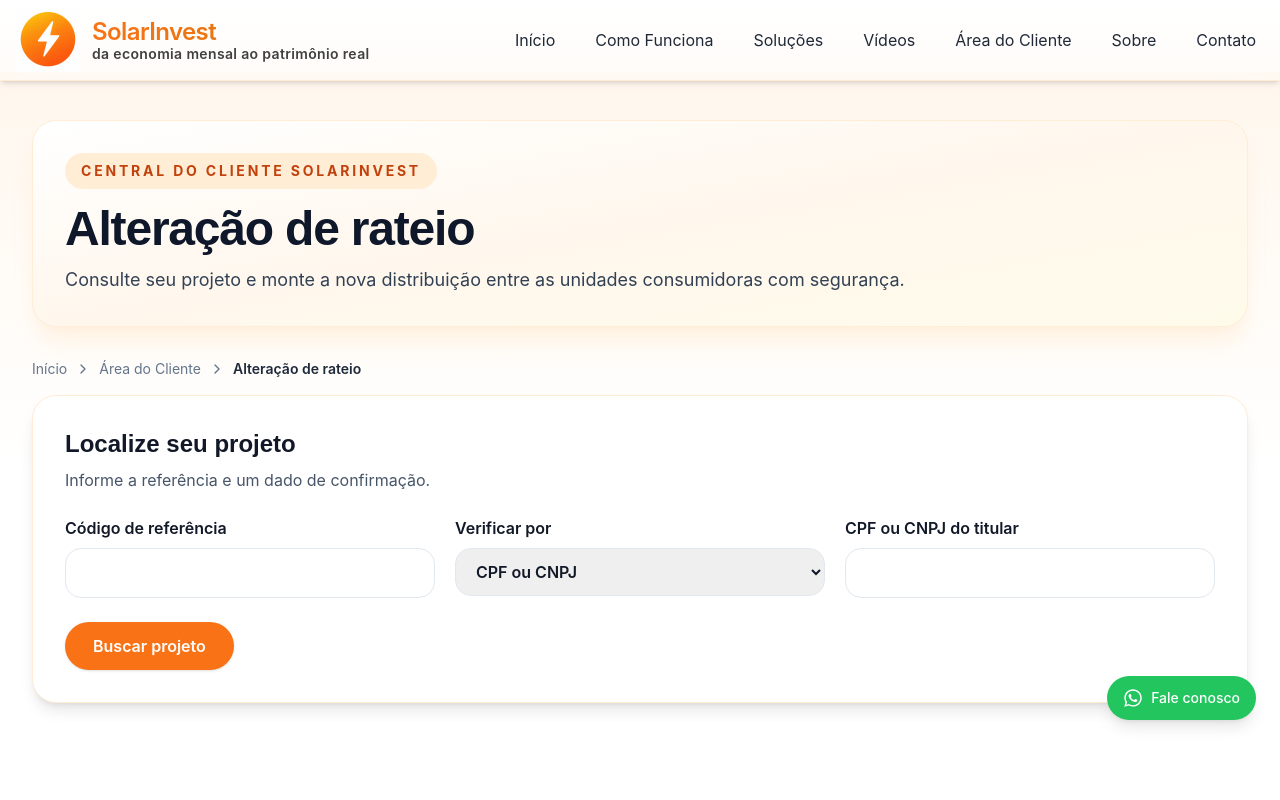
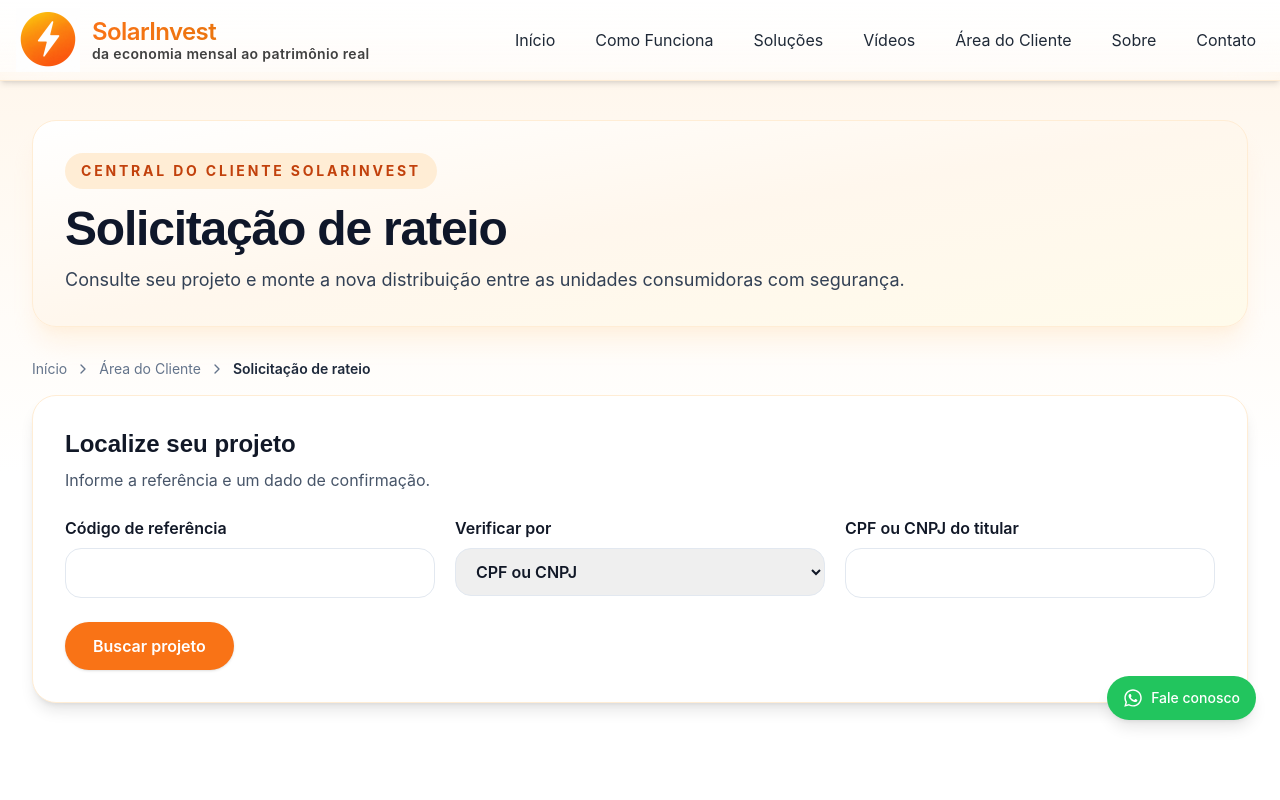
Before and after one commit to LeandroFrancaUS/solarinvest-Website, a Next.js app: page /rateio in a window 1280 px wide. Shown: the top 800 px of the page. Built offline with nearby package versions, Linux system fonts and the light colour scheme.

Commit message:
Atualiza título da solicitação de rateio

```diff
--- a/src/app/rateio/page.tsx
+++ b/src/app/rateio/page.tsx
@@ -14,9 +14,9 @@ export default function RateioPage({ searchParams }: { searchParams?: { ref?: st
   const initialReference = referenceFromUrl(searchParams?.ref);
 
   return (
-    <PageShell title="Alteração de rateio" description="Consulte seu projeto e monte a nova distribuição entre as unidades consumidoras com segurança.">
+    <PageShell title="Solicitação de rateio" description="Consulte seu projeto e monte a nova distribuição entre as unidades consumidoras com segurança.">
       <div className="mt-6 min-w-0 sm:mt-8">
-        <Breadcrumbs compact items={[{ label: 'Área do Cliente', href: '/area-do-cliente' }, { label: 'Alteração de rateio' }]} />
+        <Breadcrumbs compact items={[{ label: 'Área do Cliente', href: '/area-do-cliente' }, { label: 'Solicitação de rateio' }]} />
         <RateioForm initialReference={initialReference} />
       </div>
     </PageShell>
```
